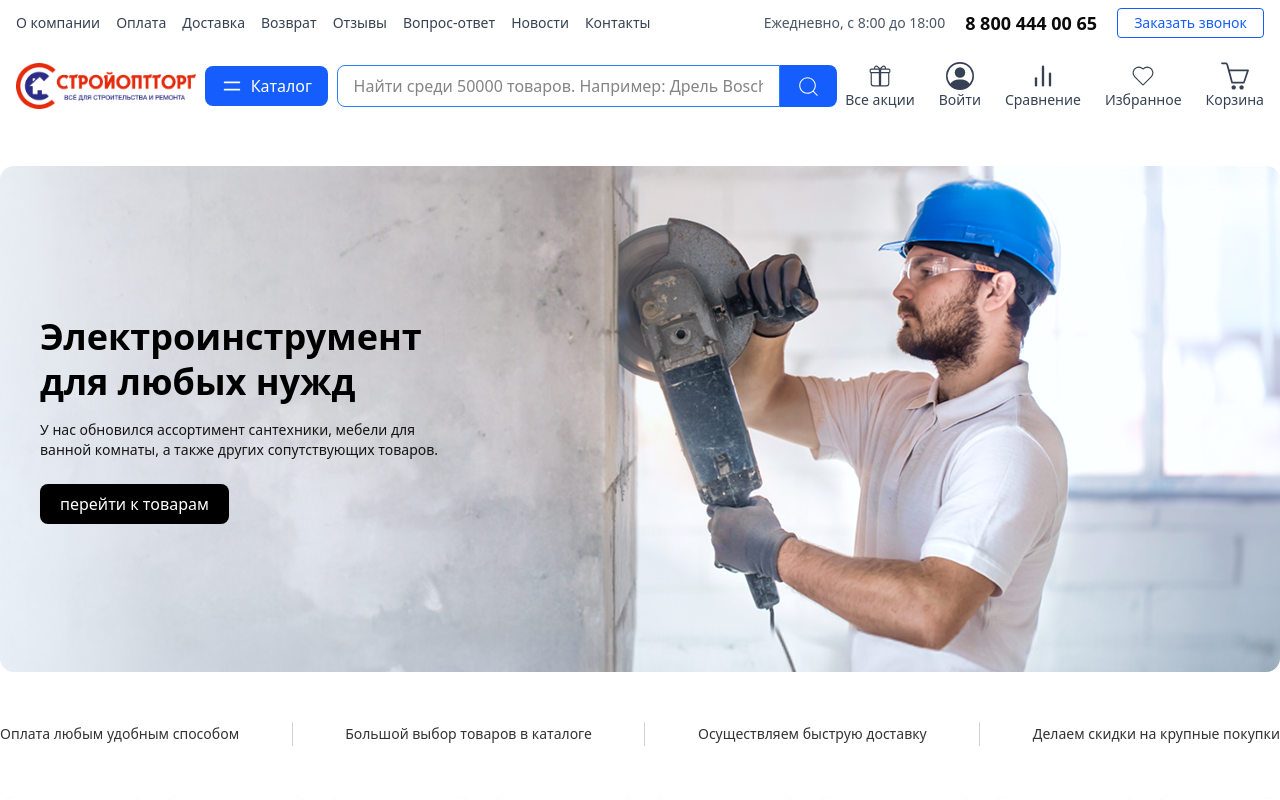
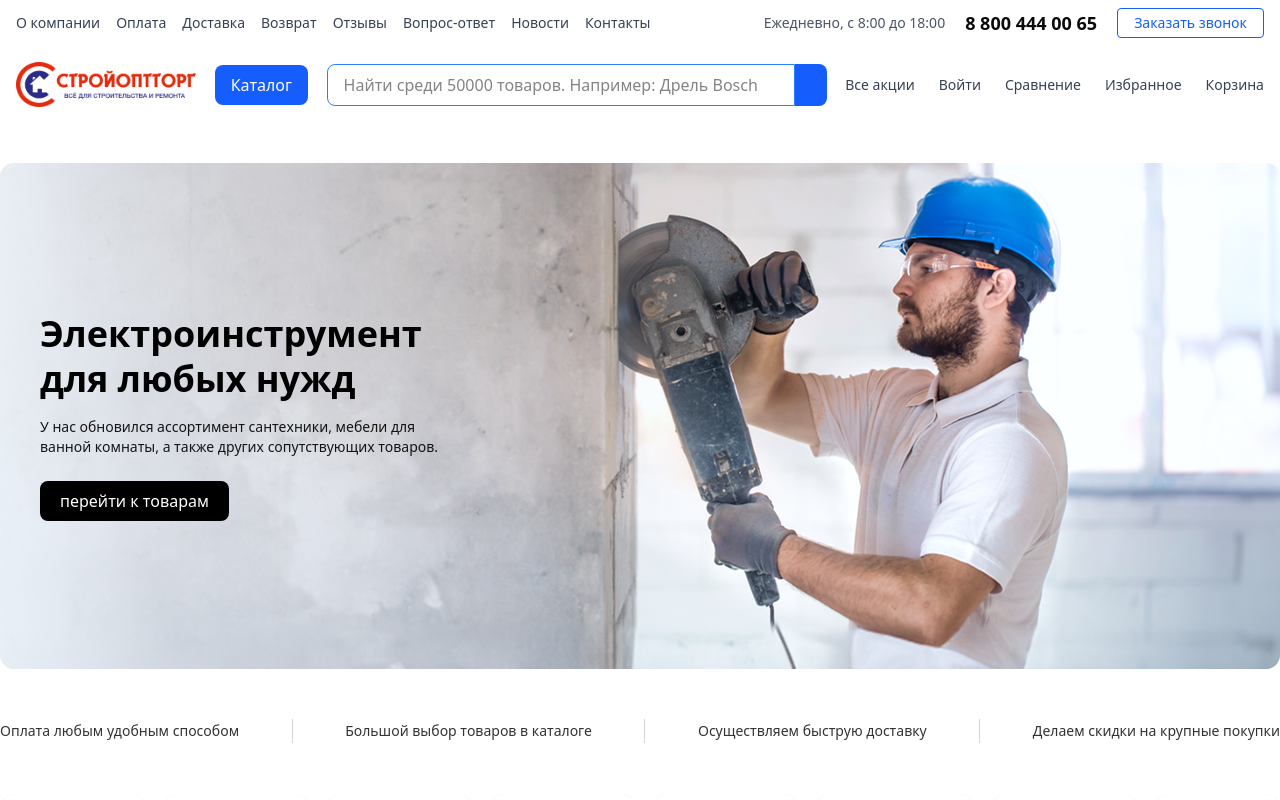
Before and after one commit to MuhammadAminAD/MiniGroup8, a React (Vite) app: page / in a window 1280 px wide. Shown: the top 800 px of the page. Built offline with nearby package versions, Linux system fonts and the light colour scheme.

Commit message:
navbardagi iconlar olindi

```diff
--- a/src/components/navbar/Navbar.tsx
+++ b/src/components/navbar/Navbar.tsx
@@ -1,9 +1,4 @@
-import { HiOutlineMenuAlt4 } from 'react-icons/hi'
 import Logo from '../../assets/Images/logo.png'
-import { CiGift, CiHeart, CiSearch } from 'react-icons/ci'
-import { BsPersonCircle } from 'react-icons/bs'
-import { FiBarChart2 } from 'react-icons/fi'
-import { SlBasket } from 'react-icons/sl'
 import { Link } from 'react-router-dom'
 
 const Navbar = () => {
@@ -43,7 +38,7 @@ const Navbar = () => {
           </Link>
 
           <button className="flex items-center gap-2 text-white bg-blue-600 px-4 py-2 rounded-md hover:bg-blue-700 transition">
-            <HiOutlineMenuAlt4 size={22} />
+
             <span className="font-medium">Каталог</span>
           </button>
 
@@ -54,37 +49,37 @@ const Navbar = () => {
               className="w-full border border-blue-500 rounded-l-md px-4 py-2 focus:outline-none"
             />
             <button className="bg-blue-600 text-white px-4 rounded-r-md hover:bg-blue-700 transition">
-              <CiSearch size={25} />
+
             </button>
           </div>
 
           <div className="flex items-center gap-6 text-gray-700">
 
             <div className="flex flex-col items-center text-sm hover:text-blue-600 cursor-pointer">
-              <CiGift size={28} />
+
               <p>Все акции</p>
             </div>
 
             <div className="flex flex-col items-center text-sm hover:text-blue-600 cursor-pointer">
-              <BsPersonCircle size={28} />
+
               <p>Войти</p>
             </div>
 
             <div className="flex flex-col items-center text-sm hover:text-blue-600 cursor-pointer">
-              <FiBarChart2 size={28} />
+
               <p>Сравнение</p>
             </div>
 
             <Link to="/favorites">
               <div className="flex flex-col items-center text-sm hover:text-blue-600 cursor-pointer">
-                <CiHeart size={28} />
+
                 <p>Избранное</p>
               </div>
             </Link>
 
             <Link to="/cart">
               <div className="flex flex-col items-center text-sm hover:text-blue-600 cursor-pointer relative">
-                <SlBasket size={28} />
+
                 <p>Корзина</p>
               </div>
             </Link>
```
